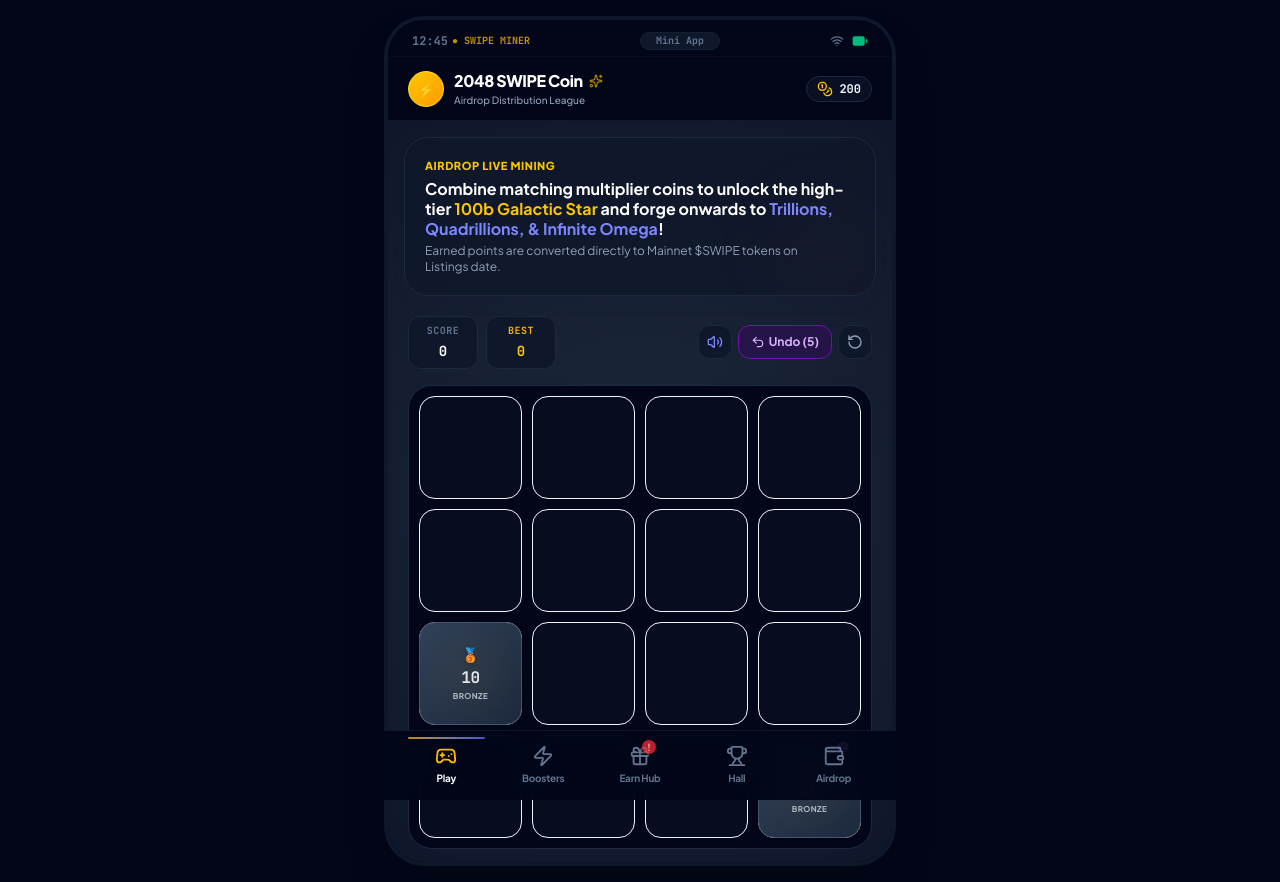
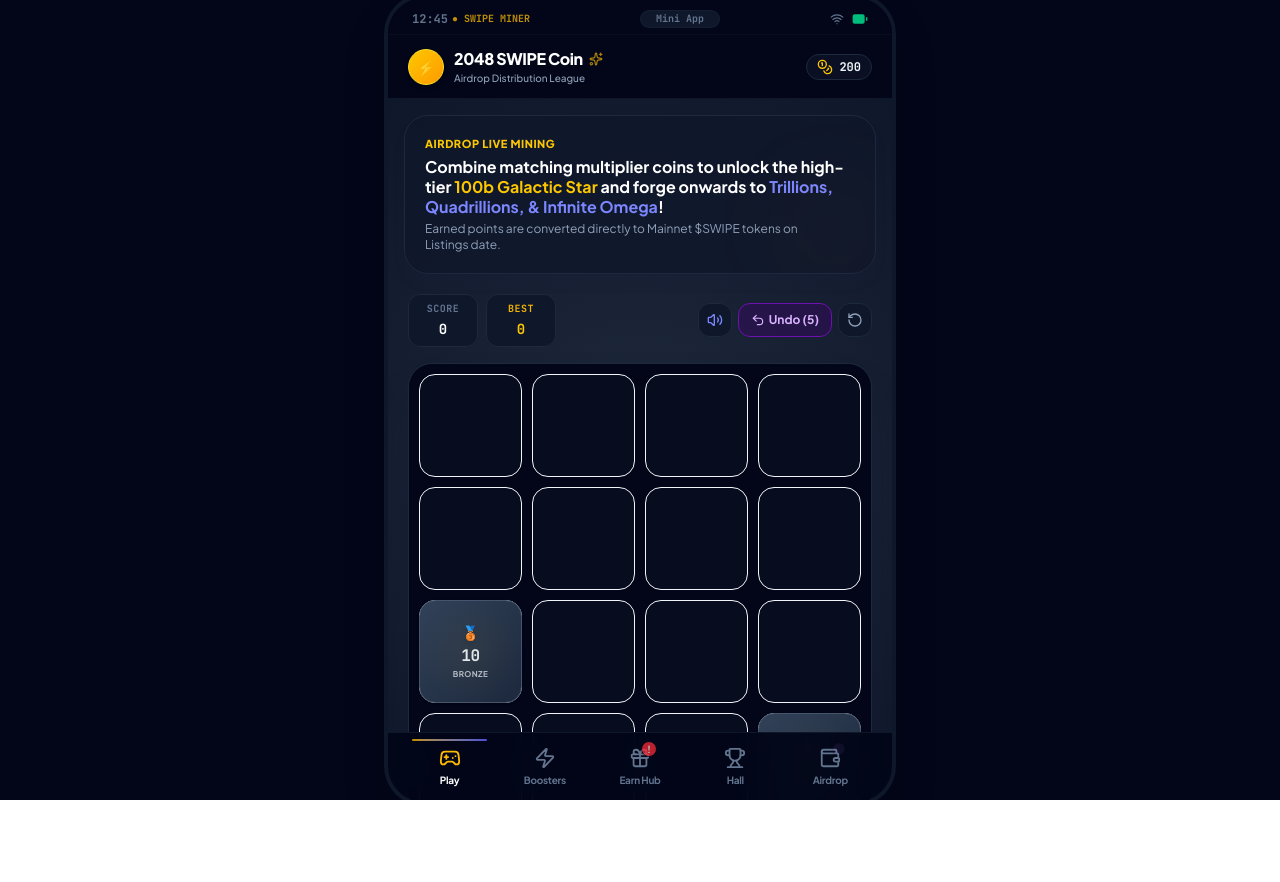
Before and after one commit to sinabusiness/10100, a React (Vite) app: page / in a window 1280 px wide. After the commit the page ends 800 px from the top, so only its background shows below. Built offline with nearby package versions, Linux system fonts and the light colour scheme.

Commit message:
fix: improve mobile layout and viewport scaling
Use dynamic viewport units (100dvh) to ensure proper screen fit on mobile devices and adjust container positioning for better mobile consistency.

```diff
--- a/src/App.tsx
+++ b/src/App.tsx
@@ -391,9 +391,9 @@ export default function App() {
   const hasUnclaimedDaily = stats.lastDailyClaim !== new Date().toDateString();
 
   return (
-    <div className="min-h-screen bg-slate-950 flex items-center justify-center p-0 md:p-4 text-slate-100 antialiased overflow-x-hidden selection:bg-yellow-500/30 selection:text-white">
+    <div className="h-screen h-[100dvh] w-full bg-slate-950 flex items-center justify-center p-0 md:p-4 text-slate-100 antialiased overflow-hidden selection:bg-yellow-500/30 selection:text-white">
       {/* Immersive Telegram Smartphone Mock Frame */}
-      <div className="w-full max-w-lg min-h-screen md:min-h-[812px] md:max-h-[850px] bg-slate-950 md:rounded-[40px] md:border-4 md:border-slate-900 shadow-2xl relative flex flex-col overflow-hidden">
+      <div className="w-full max-w-lg h-full max-h-screen max-h-[100dvh] md:h-[812px] md:max-h-[850px] bg-slate-950 md:rounded-[40px] md:border-4 md:border-slate-900 shadow-2xl relative flex flex-col overflow-hidden">
         {/* Telephone top status bar mimic */}
         <div className="bg-slate-950 px-6 pt-3 pb-1.5 flex justify-between items-center z-50 text-xs text-slate-500 font-mono font-bold select-none border-b border-slate-900/40">
           <div className="flex items-center gap-1">
--- a/src/components/Tabs.tsx
+++ b/src/components/Tabs.tsx
@@ -31,7 +31,7 @@ export const Tabs: React.FC<TabsProps> = ({
   };
 
   return (
-    <div className="fixed bottom-0 inset-x-0 bg-slate-950/95 backdrop-blur-md border-t border-slate-900 px-4 py-2 z-40 max-w-lg mx-auto w-full font-plus-jakarta select-none">
+    <div className="absolute bottom-0 inset-x-0 bg-slate-950/95 backdrop-blur-md border-t border-slate-900 px-4 py-2 z-40 w-full font-plus-jakarta select-none">
       <div className="flex justify-between items-center gap-1">
         {tabsList.map((tab) => {
           const Icon = tab.icon;
```
